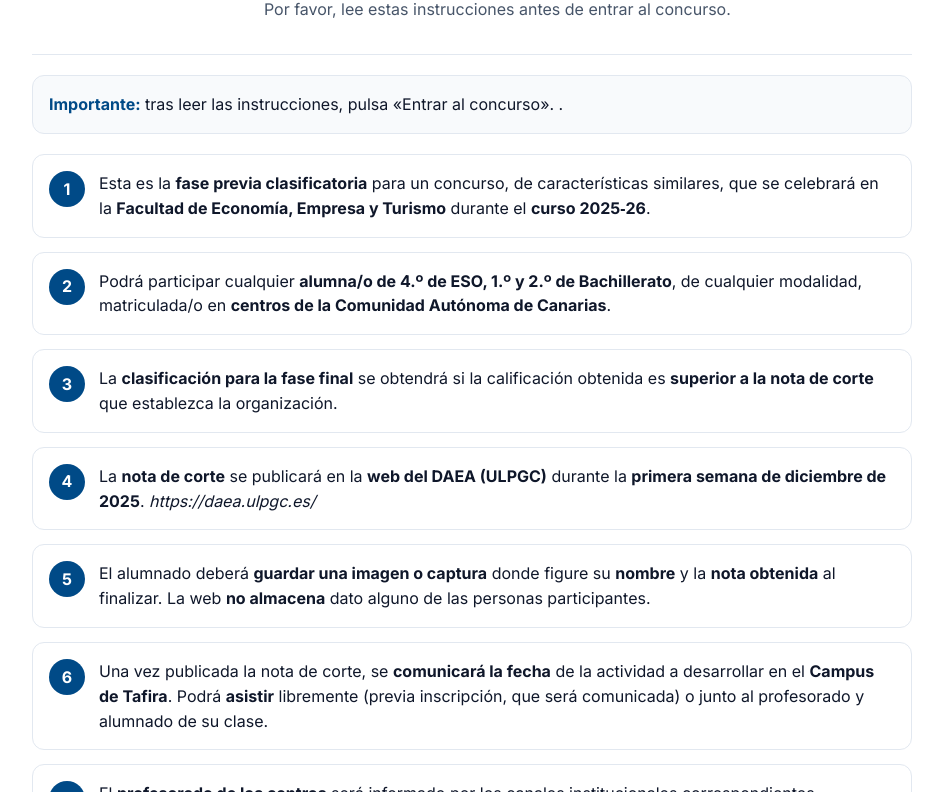
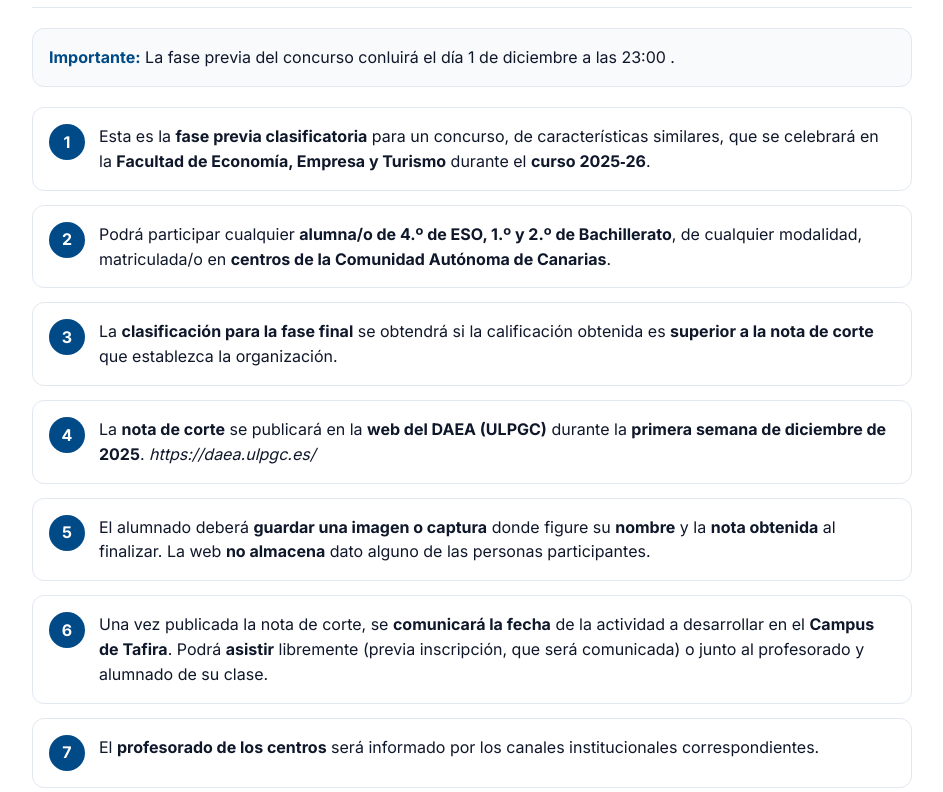
Before and after one commit to DAEA-ULPGC/Concurso, a plain HTML site: page index.html in a window 1280 px wide. Shown: the part 175-967 px from the top of the page, without its empty margins (168-1111 px from the left). Drawn offline with Linux system fonts and the light colour scheme.

Commit message:
Update index.html

```diff
--- a/index.html
+++ b/index.html
@@ -72,13 +72,12 @@
         <div>
           <div class="org">ULPGC · Departamento de Análisis Económico Aplicado (DAEA)</div>
           <h1>Fase previa clasificatoria · Concurso ULPGC‑DAEA 2025‑26</h1>
-          <p class="lead">Por favor, lee estas instrucciones antes de entrar al concurso.</p>
         </div>
       </div>
     </header>
 
     <div class="notice" role="note">
-      <strong>Importante:</strong> tras leer las instrucciones, pulsa «Entrar al concurso». </em>.
+      <strong>Importante:</strong> La fase previa del concurso conluirá el día 1 de diciembre a las 23:00 </em>.
     </div>
 
     <ol class="instructions">
```
